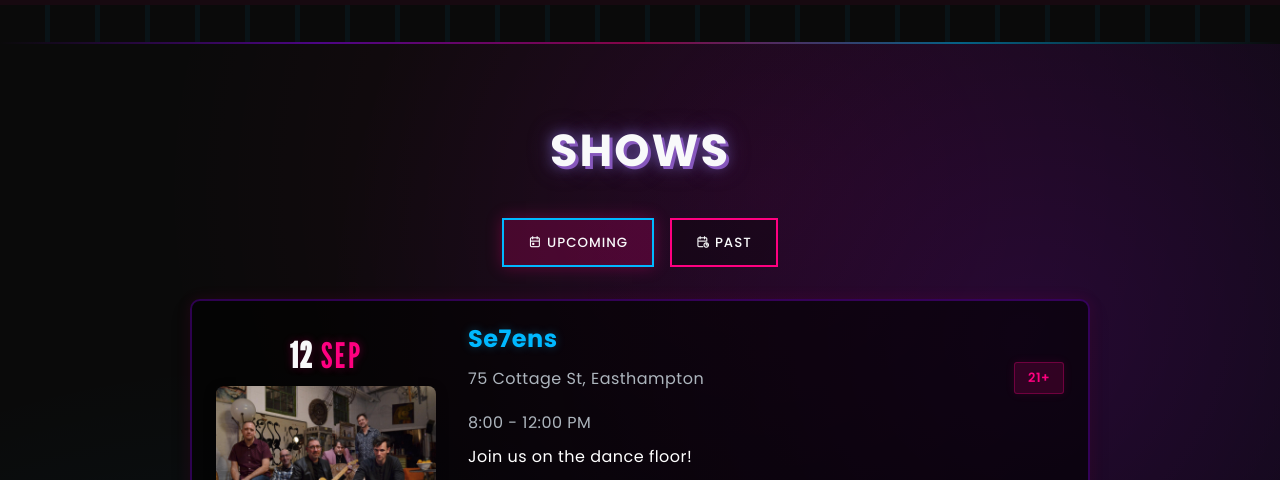
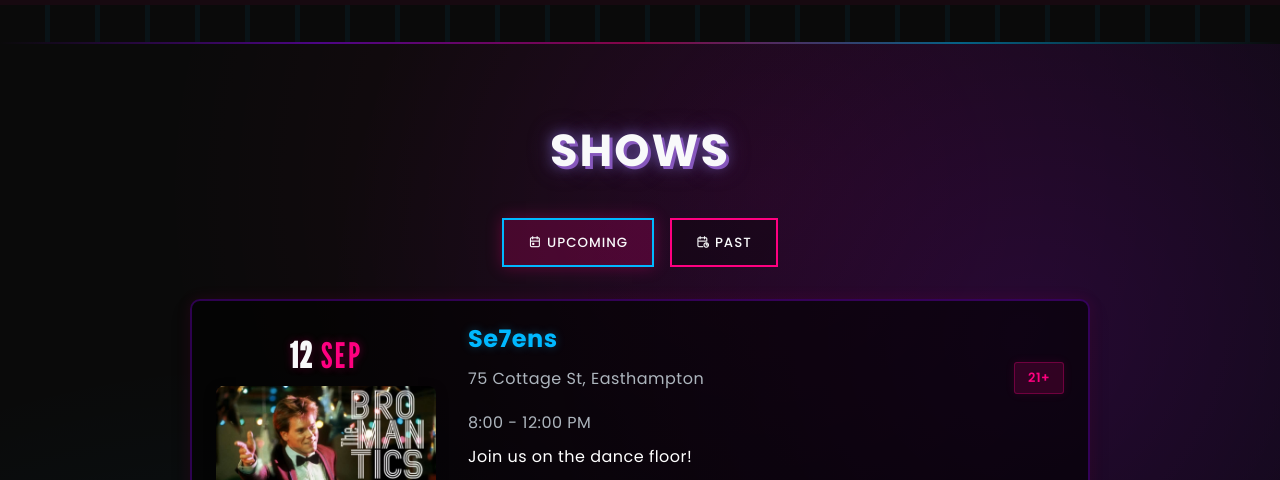
Before and after one commit to a-pasquale/bromantics, a website: page index.html in a window 1280 px wide. Shown: the part 1300-1780 px from the top of the page. Drawn offline with nearby package versions, Linux system fonts and the light colour scheme.

Commit message:
Add poster for 9/12 Se7ens show

```diff
--- a/data/shows.json
+++ b/data/shows.json
@@ -70,7 +70,7 @@
       "support": "Join us on the dance floor!",
       "mapQuery": "Se7ens+Sports+Bar+and+Grill+75+Cottage+St+Easthampton",
       "ageRestriction": "21+",
-      "poster": ""
+      "poster": "img/posters/bromantics-at-the-se7ens-9-12-2026.jpg"
     },
     {
       "date": "2026-03-21",
--- a/index.html
+++ b/index.html
@@ -322,7 +322,7 @@
         </div>
     </footer>
 
-    <script src="js/main.js?v=1.6.1"></script>
+    <script src="js/main.js?v=1.6.2"></script>
     <script src="https://cdn.brevo.com/js/sdk-loader.js" async></script>
     <script>
         // Version: 2.0
--- a/js/main.js
+++ b/js/main.js
@@ -1,5 +1,5 @@
 // Version control for cache busting
-const VERSION = '1.5.1';
+const VERSION = '1.5.2';
 
 // Using 4 shows per page for optimal display balance
 
```
Also changed, not shown: img/posters/bromantics-at-the-se7ens-9-12-2026.jpg (added).
